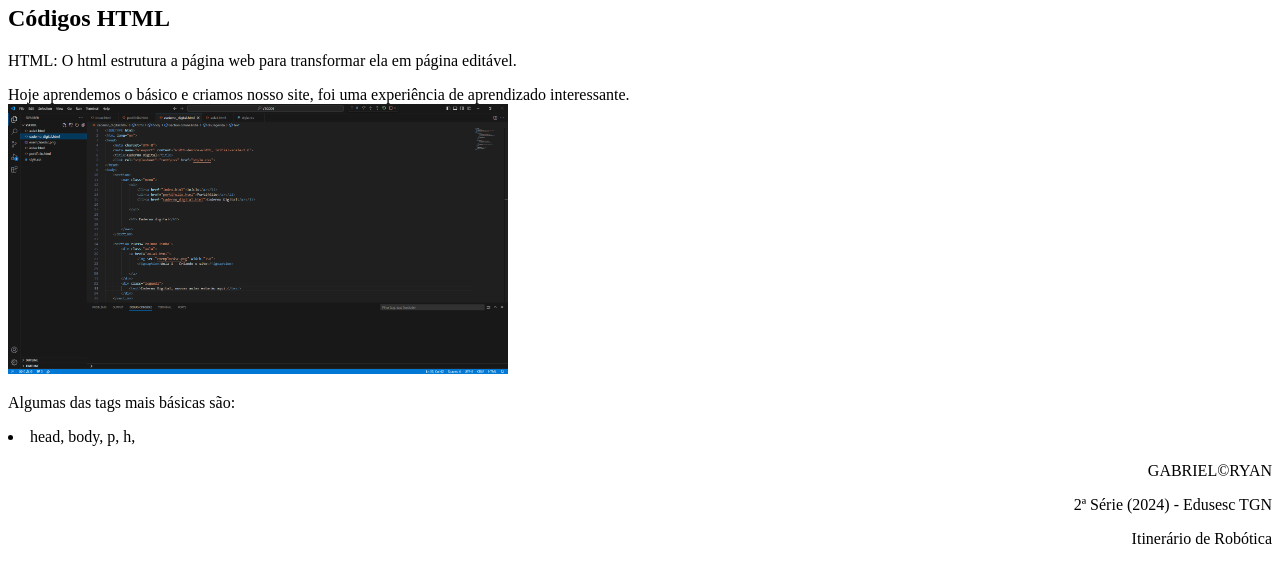
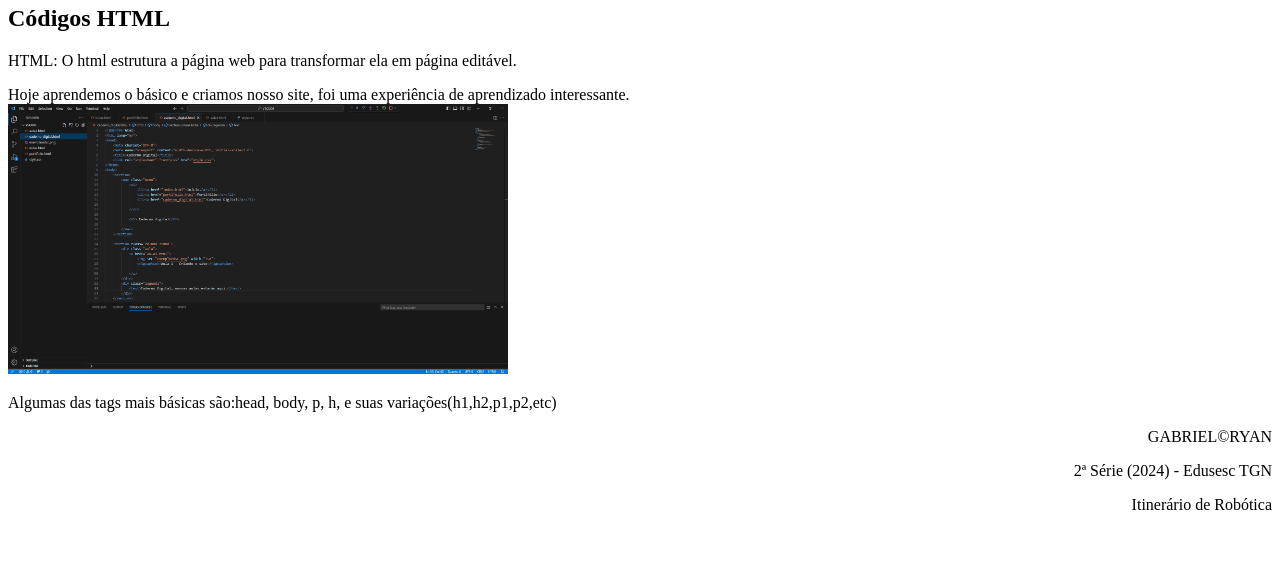
Before and after one commit to GabrielRyanAR/Caderno-Digital, a plain HTML site: page aula1.html in a window 1280 px wide. Shown: the part 73-656 px from the top of the page. Drawn offline with Linux system fonts and the light colour scheme.

Commit message:
Update aula1.html

```diff
--- a/aula1.html
+++ b/aula1.html
@@ -21,8 +21,7 @@
     <p>HTML: O html estrutura a página web para transformar ela em página editável.</p>
     <text>Hoje aprendemos o básico e criamos nosso site, foi uma experiência de aprendizado interessante.</text> <br>
     <img src="print_aula1.png" width="500">
-    <p> Algumas das tags mais básicas são:</p>
-    <li>head, body, p, h,</li>
+    <p> Algumas das tags mais básicas são:head, body, p, h, e suas variações(h1,h2,p1,p2,etc)</p>
     <footer>
         <p>GABRIEL©RYAN</p>
         <p> 2ª Série (2024) - Edusesc TGN</p>
```
